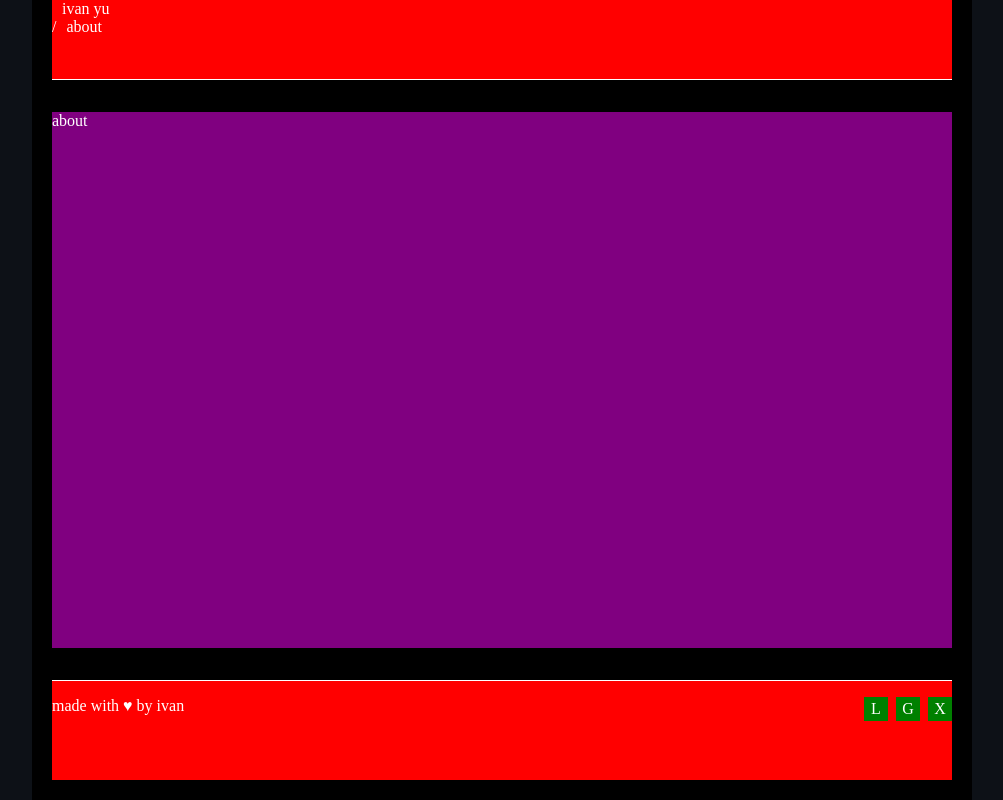
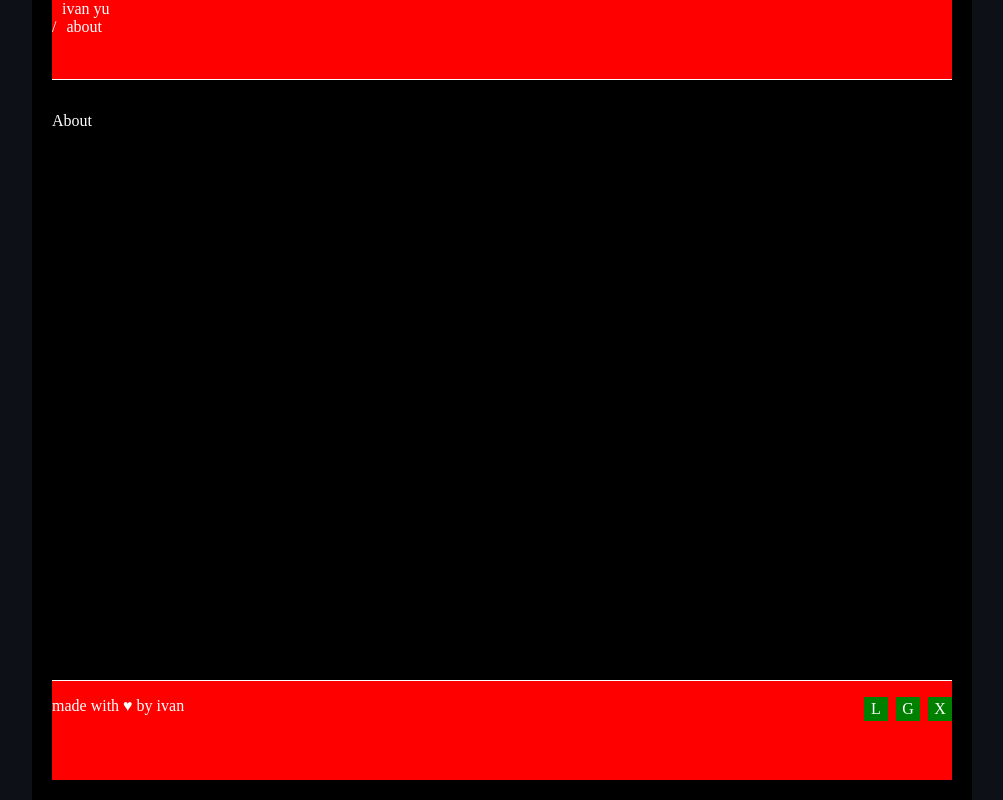
Before and after one commit to IvanYu327/ivanyu.ca, a React (Create React App) app: page /about in a window 1280 px wide. Shown: the whole page, without its empty margins (138-1141 px from the left). Built offline with nearby package versions, Linux system fonts and the light colour scheme.

Commit message:
about page

```diff
--- a/src/App.tsx
+++ b/src/App.tsx
@@ -5,6 +5,7 @@ import styled from "styled-components";
 import Footer from "./components/Footer";
 import Navbar from "./components/Navbar";
 import { ROUTES } from "./constants/routes";
+import About from "./views/About";
 import Home from "./views/Home";
 
 const App: React.FC = () => {
@@ -15,7 +16,7 @@ const App: React.FC = () => {
         <ContentContainer>
           <Routes>
             <Route path={ROUTES.MAIN} element={<Home />} />
-            <Route path={ROUTES.ABOUT} element={<div>about</div>} />
+            <Route path={ROUTES.ABOUT} element={<About />} />
 
             <Route path="*" element={<div>not found</div>} />
           </Routes>
@@ -40,5 +41,4 @@ const AppContainer = styled.div`
 
 const ContentContainer = styled.div`
   min-height: calc(100vh - 264px);
-  background: purple;
 `;
--- /dev/null
+++ b/src/views/About.tsx
@@ -0,0 +1,7 @@
+import React from "react";
+
+const About: React.FC = () => {
+  return <div>About</div>;
+};
+
+export default About;
```
